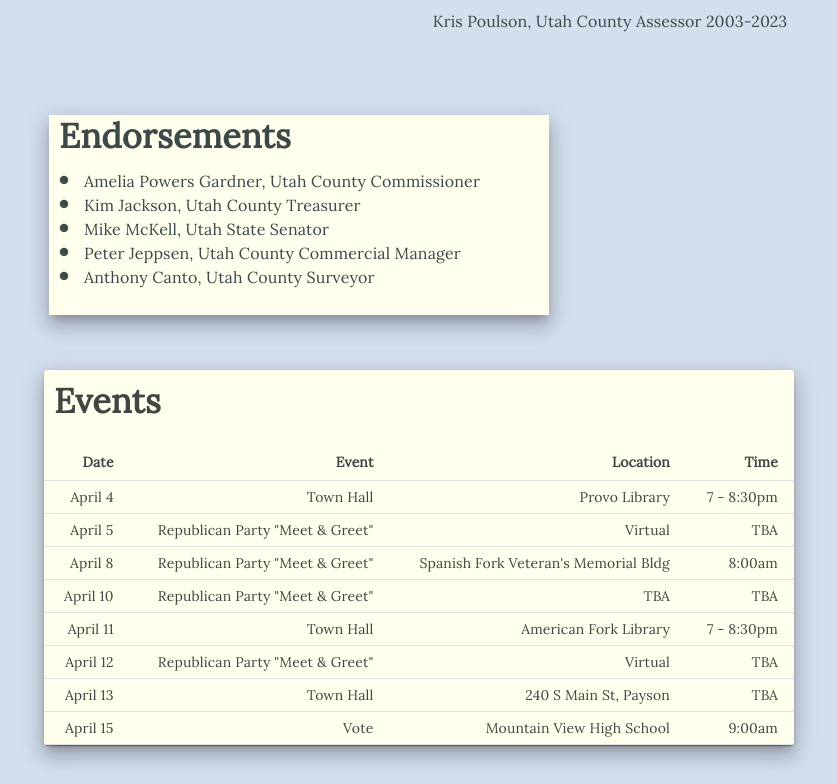
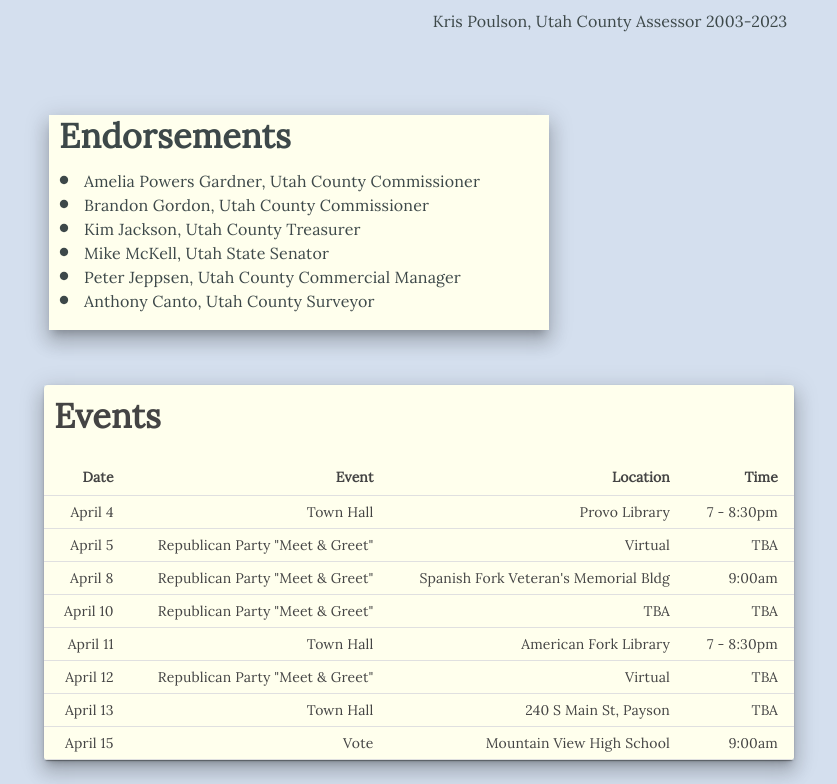
Before and after one commit to sarahmaia/garfield, a React (Create React App) app in the folder garfield/: page / in a window 1280 px wide. Shown: the part 416-1200 px from the top of the page, without its empty margins (30-867 px from the left). Built offline with nearby package versions, Linux system fonts and the light colour scheme.

Commit message:
adding endorsement and time change

```diff
--- a/garfield/src/components/endorsements/index.js
+++ b/garfield/src/components/endorsements/index.js
@@ -12,7 +12,7 @@ const styles = {
 
 export default function Endorsements() {
     return (
-        <Box sx={{ width: 500, height: 200, backgroundColor: '#ffffed', boxShadow: '12'}} >
+        <Box sx={{ width: 500, height: 215, backgroundColor: '#ffffed', boxShadow: '12'}} >
             <Grid container item justifyContent="left" style={{paddingLeft: '10px'}}>
                 <Typography style={{fontFamily: 'Lora', padding: '0px', textAlign: 'center', fontWeight: 'bold' }} variant="h4" component="span" gutterBottom>
                     Endorsements
@@ -25,6 +25,16 @@ export default function Endorsements() {
                 <Grid item xs>
                     <Typography style={{paddingLeft: '15px', fontFamily: 'Lora'}} wrap>
                     Amelia Powers Gardner, Utah County Commissioner
+                    </Typography>
+                </Grid>
+            </Grid>
+            <Grid container style={{paddingLeft: '10px'}}>
+                <Grid item>
+                <CircleIcon style={styles.activity}/>
+                </Grid>
+                <Grid item xs>
+                    <Typography style={{paddingLeft: '15px', fontFamily: 'Lora'}} wrap>
+                    Brandon Gordon, Utah County Commissioner
                     </Typography>
                 </Grid>
             </Grid>
--- a/garfield/src/components/events/index.js
+++ b/garfield/src/components/events/index.js
@@ -23,7 +23,7 @@ function createData(Date, Event, Location, Time) {
   const rows = [
     createData('April 4', 'Town Hall', 'Provo Library', '7 - 8:30pm'),
     createData('April 5', 'Republican Party "Meet & Greet"', 'Virtual', 'TBA'),
-    createData('April 8', 'Republican Party "Meet & Greet"', "Spanish Fork Veteran's Memorial Bldg", '8:00am'),
+    createData('April 8', 'Republican Party "Meet & Greet"', "Spanish Fork Veteran's Memorial Bldg", '9:00am'),
     createData('April 10', 'Republican Party "Meet & Greet"', 'TBA', 'TBA'),
     createData('April 11', 'Town Hall', 'American Fork Library', '7 - 8:30pm'),
     createData('April 12', 'Republican Party "Meet & Greet"', 'Virtual', 'TBA'),
```
Also changed, not shown: 7 other files (tests, documents, lock files or other folders).
